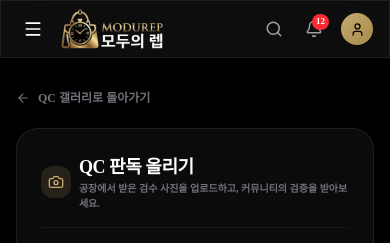
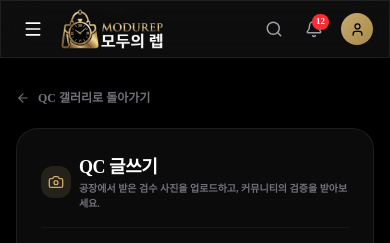
Before and after one commit to MODU-REP/MODU-REP-TEST, a Next.js app: page /qc/upload in a window 390 px wide. Shown: the top 243 px of the page. Built offline with nearby package versions, Linux system fonts and the light colour scheme.

Commit message:
Fix: Rename QC 판독 올리기 to QC 글쓰기 in mobile navigation popover and page headings

```diff
--- a/src/app/qc/upload/page.tsx
+++ b/src/app/qc/upload/page.tsx
@@ -141,7 +141,7 @@ export default function QCUploadPage() {
               <Camera size={16} />
             </div>
             <div>
-              <h1 className="text-lg font-black text-white uppercase tracking-tight">QC 판독 올리기</h1>
+              <h1 className="text-lg font-black text-white uppercase tracking-tight">QC 글쓰기</h1>
               <p className="text-[10px] text-zinc-500 font-bold">공장에서 받은 검수 사진을 업로드하고, 커뮤니티의 검증을 받아보세요.</p>
             </div>
           </div>
--- a/src/components/layout/MobileNav.tsx
+++ b/src/components/layout/MobileNav.tsx
@@ -95,7 +95,7 @@ export function MobileNav() {
                 className="flex items-center gap-2.5 px-3.5 py-3 rounded-xl text-xs font-bold text-zinc-300 hover:text-gold hover:bg-white/5 transition-all duration-200 border-t border-white/[0.04]"
               >
                 <Camera size={14} className="text-gold" />
-                <span>QC 판독 올리기</span>
+                <span>QC 글쓰기</span>
               </Link>
             </motion.div>
           </>
```
